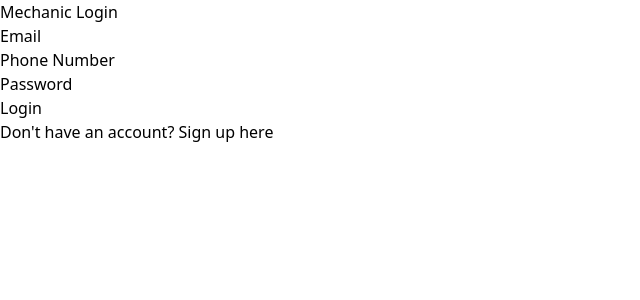
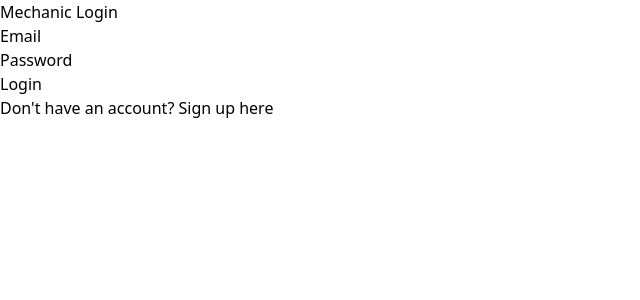
Before and after one commit to shankarsan-dev/MobileMechanic, a React (Vite) app in the folder Frontend/: page /mechanic-login in a window 1280 px wide. Shown: the top 300 px of the page, without its empty margins (0-640 px from the left). Built offline with nearby package versions, Linux system fonts and the light colour scheme.

Commit message:
login pages fix

```diff
--- a/Frontend/src/CustomerLogin.jsx
+++ b/Frontend/src/CustomerLogin.jsx
@@ -1,12 +1,14 @@
 // src/CustomerLogin.js
 import axios from 'axios';
 import React, { useState } from 'react';
+import { useNavigate } from 'react-router-dom';
 
 const CustomerLogin = () => {
   const [email, setEmail] = useState('');
   const [password, setPassword] = useState('');
   const [errors, setErrors] = useState({});
   const [success, setSuccess] = useState('');
+  const navigate = useNavigate(); // Use the useNavigate hook
 
   const validate = () => {
     let tempErrors = {};
@@ -25,16 +27,17 @@ const CustomerLogin = () => {
   const handleSubmit = (e) => {
     e.preventDefault();
     if (validate()) {
-      axios.post('/api/customers/login', {
+      axios.post('http://localhost:5000/api/customers/login', { // Make sure this URL is correct
         email,
         password,
       })
       .then(response => {
         localStorage.setItem('token', response.data.token);  // Store token in localStorage
         setSuccess('Login successful!');
+        navigate('/customer'); // Redirect to the customer page
       })
       .catch(error => {
-        setErrors({ ...errors, apiError: error.response.data.message });
+        setErrors({ ...errors, apiError: error.response ? error.response.data.message : 'Login failed' });
       });
     }
   };
@@ -69,8 +72,8 @@ const CustomerLogin = () => {
           <button type="submit" className="w-full py-2 px-4 bg-red-600 text-white rounded hover:bg-red-700 focus:outline-none focus:bg-red-700">
             Login
           </button>
-          <div className="text-center">
-            <a href="">Create a new Account?</a>
+          <div className="text-center mt-4">
+            <a href="/signup" className="text-blue-500 hover:underline">Create a new Account?</a>
           </div>
         </form>
       </div>
--- a/Frontend/src/MechanicLogin.jsx
+++ b/Frontend/src/MechanicLogin.jsx
@@ -4,7 +4,7 @@ import { useNavigate } from 'react-router-dom';
 
 const MechanicLogin = () => {
   const [email, setEmail] = useState('');
-  const [phone, setPhone] = useState('');
+  // const [phone, setPhone] = useState('');
   const [password, setPassword] = useState('');
   const [errors, setErrors] = useState({});
   const [success, setSuccess] = useState('');
@@ -13,7 +13,7 @@ const MechanicLogin = () => {
   const validate = () => {
     let tempErrors = {};
     tempErrors.email = email ? '' : 'Email is required.';
-    tempErrors.phone = phone ? '' : 'Phone number is required.';
+    //tempErrors.phone = phone ? '' : 'Phone number is required.';
     tempErrors.password = password ? '' : 'Password is required.';
 
     const emailPattern = /^[^@\s]+@[^@\s]+\.[^@\s]+$/;
@@ -30,13 +30,12 @@ const MechanicLogin = () => {
     if (validate()) {
       axios.post('http://localhost:5000/api/mechanics/login', {
         email,
-        phone,
         password,
       })
       .then(response => {
         setSuccess('Login successful!');
         setErrors({});
-        navigate('/mechanic-dashboard'); // Redirect to dashboard page
+        navigate('/mechanic-page'); // Redirect to dashboard page
       })
       .catch(error => {
         setErrors({ ...errors, apiError: error.response?.data?.message || 'An error occurred' });
@@ -58,16 +57,6 @@ const MechanicLogin = () => {
               className="w-full p-2 border border-gray-300 rounded mt-1"
             />
             {errors.email && <p className="text-red-600 text-sm mt-1">{errors.email}</p>}
-          </div>
-          <div className="mb-4">
-            <label className="block text-gray-700">Phone Number</label>
-            <input
-              type="text"
-              value={phone}
-              onChange={(e) => setPhone(e.target.value)}
-              className="w-full p-2 border border-gray-300 rounded mt-1"
-            />
-            {errors.phone && <p className="text-red-600 text-sm mt-1">{errors.phone}</p>}
           </div>
           <div className="mb-4">
             <label className="block text-gray-700">Password</label>
--- /dev/null
+++ b/Frontend/src/MechanicPage.jsx
@@ -0,0 +1,9 @@
+import React from 'react'
+
+function MechanicPage() {
+  return (
+    <div>MechanicPage</div>
+  )
+}
+
+export default MechanicPage
```
Also changed, not shown: Frontend/src/App.jsx (+8 -0 lines), 1 other file (tests, documents, lock files or other folders).
